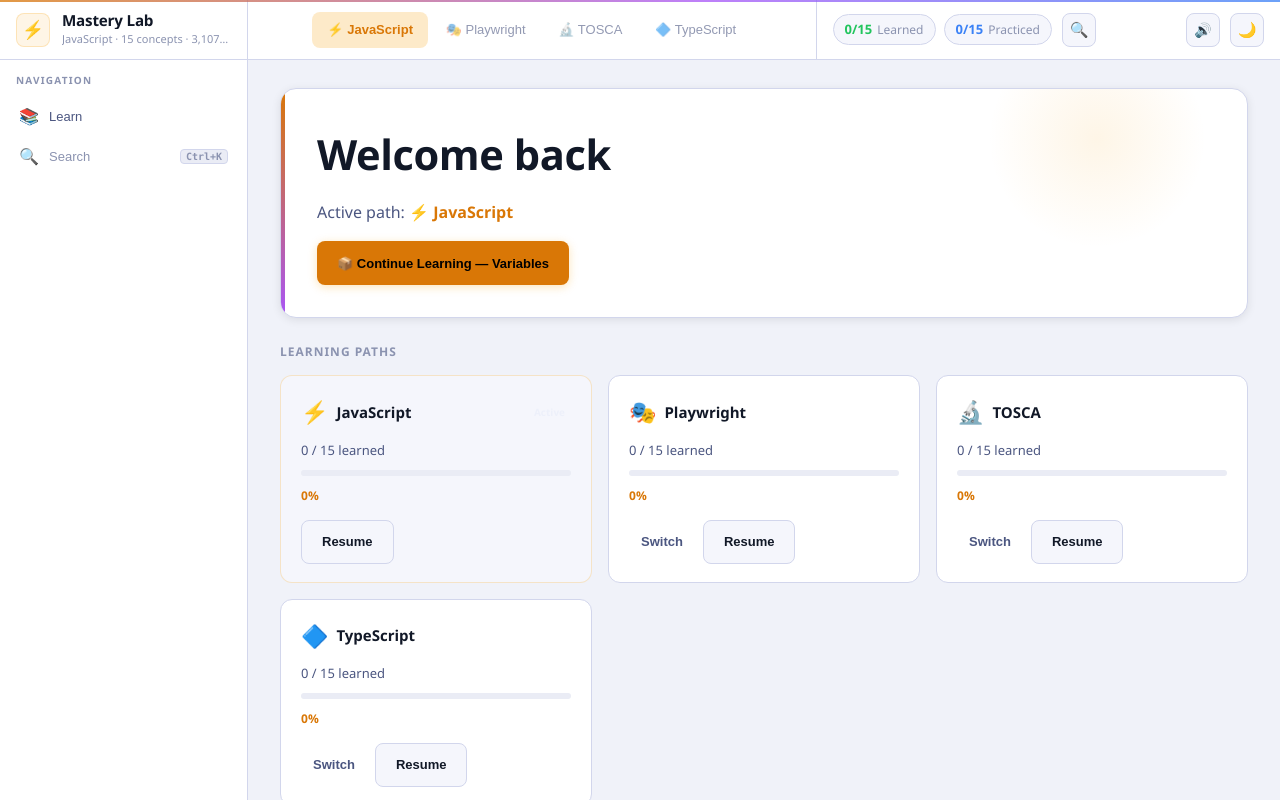
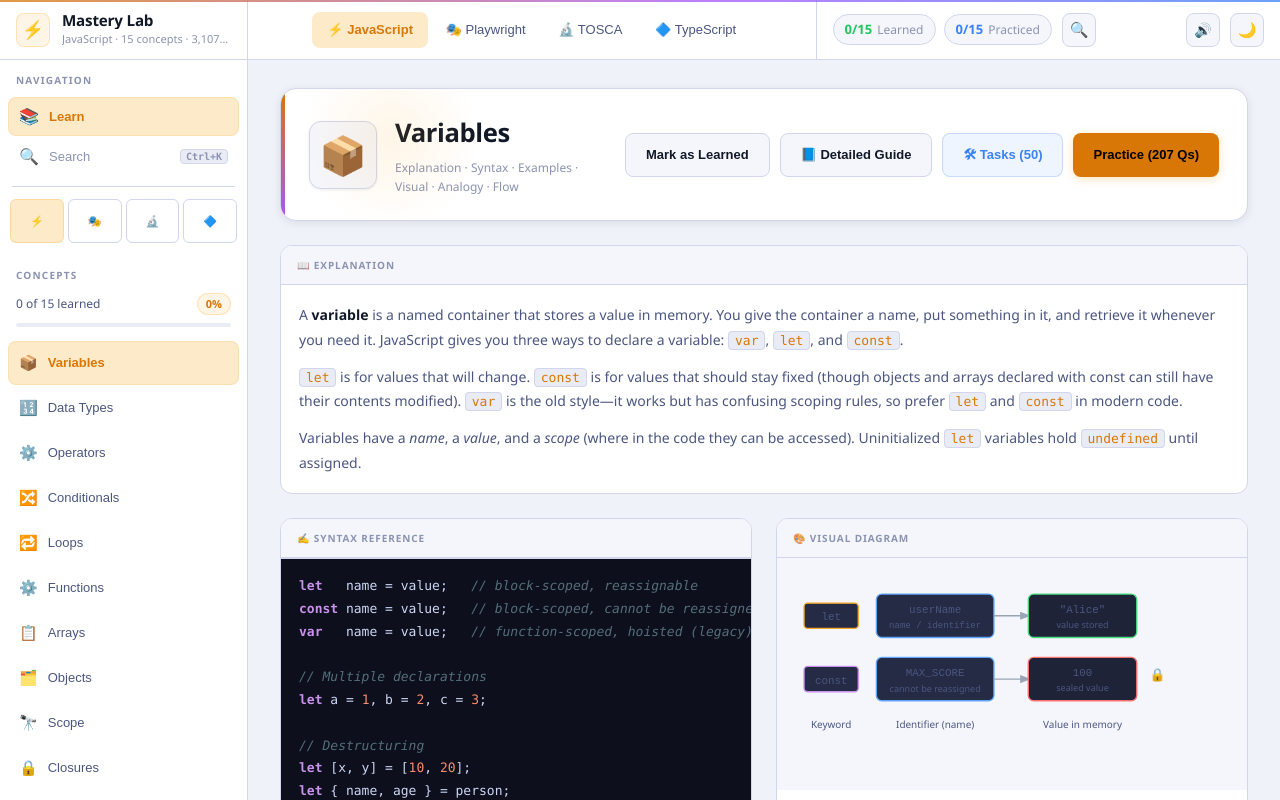
Before and after one commit to Sriharipentakota/GITPROJECT, a React (Vite) app: page / in a window 1280 px wide. Built offline with nearby package versions, Linux system fonts and the light colour scheme.

Commit message:
Open app in Learn not in dashboard

```diff
--- a/src/App.tsx
+++ b/src/App.tsx
@@ -81,7 +81,7 @@
   const feedback = useImmersiveFeedback();
   const confetti = useConfetti();
 
-  const [appView, setAppView] = useState<AppView>('dashboard');
+  const [appView, setAppView] = useState<AppView>('learn');
   const [selectedMissionId, setSelectedMissionId] = useState<string | null>(null);
   const [searchOpen, setSearchOpen] = useState(false);
 
```
